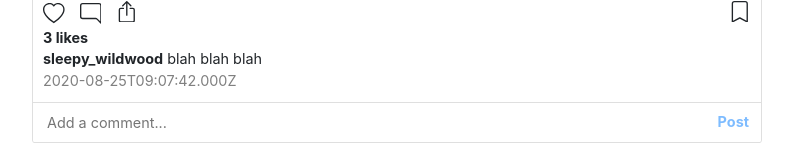
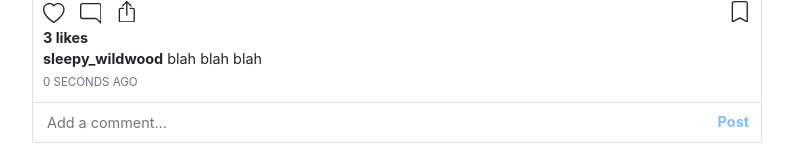
Before and after one commit to kwkarlwang/instagram-clone, a React (Create React App) app: page / in a window 1280 px wide. Shown: the part 706-856 px from the top of the page, without its empty margins (243-1036 px from the left). Built offline with nearby package versions, Linux system fonts and the light colour scheme.

Commit message:
feature: add correct comment time and post time

```diff
--- a/src/components/Comment.js
+++ b/src/components/Comment.js
@@ -1,6 +1,7 @@
 import React, { Component } from "react";
 import { Image, Row, Col } from "react-bootstrap";
 import { Heart, HeartFill } from "react-bootstrap-icons";
+import { createCommentTimeString } from "../helpers/time";
 
 export class Comment extends Component {
   constructor(props) {
@@ -16,7 +17,10 @@ export class Comment extends Component {
       commentLikes,
       commentLiked,
     } = comment;
-    const displayCommentTime = <span className="mr-2 text-muted">1h</span>;
+    const commentTimeString = createCommentTimeString(commentTime);
+    const displayCommentTime = (
+      <span className="mr-2 text-muted">{commentTimeString}</span>
+    );
     const likeOrLikes = commentLikes > 1 ? "likes" : "like";
     const displayLikes = commentLikes ? (
       <span className="mr-2 font-weight-bold text-muted">
--- a/src/components/LandscapePost.js
+++ b/src/components/LandscapePost.js
@@ -21,6 +21,7 @@ import { getPost, likePost } from "../actions/postActions";
 import { connect } from "react-redux";
 import { v4 as uuid } from "uuid";
 import PropTypes from "prop-types";
+import { createTimeString } from "../helpers/time";
 
 export class LandscapePost extends Component {
   constructor(props) {
@@ -103,6 +104,7 @@ export class LandscapePost extends Component {
       postUser,
       postLikes,
       postLiked,
+      postTime,
     } = this.props.post;
     const { comments } = this.props;
     const { commentText, cardHeight } = this.state;
@@ -174,6 +176,7 @@ export class LandscapePost extends Component {
         </Col>
       </Row>
     );
+    let timeString = createTimeString(postTime);
 
     return (
       <Row>
@@ -195,13 +198,19 @@ export class LandscapePost extends Component {
               <div className="align-middle">
                 {postLiked ? (
                   <HeartFill
+                    role="button"
                     onClick={this.onLike}
                     className="icons text-danger"
                   ></HeartFill>
                 ) : (
-                  <Heart onClick={this.onLike} className="icons"></Heart>
+                  <Heart
+                    role="button"
+                    onClick={this.onLike}
+                    className="icons"
+                  ></Heart>
                 )}
                 <ChatRight
+                  role="button"
                   className="icons"
                   onClick={() => this.inputRef.current.focus()}
                 ></ChatRight>
@@ -213,7 +222,7 @@ export class LandscapePost extends Component {
               </div>
               <div className="font-weight-bold text-body">{displayLikes}</div>
               <div className="font-small text-muted">
-                <small>2 HOURS AGO</small>
+                <small>{timeString}</small>
               </div>
             </Card.Footer>
             <Card.Footer className="text-muted bg-transparent">
--- a/src/components/Post.js
+++ b/src/components/Post.js
@@ -22,6 +22,7 @@ import { getComments, addComment } from "../actions/commentActions";
 import { getPost, likePost } from "../actions/postActions";
 import PropTypes from "prop-types";
 import { v4 as uuid } from "uuid";
+import { createTimeString } from "../helpers/time";
 
 export class Post extends Component {
   state = {
@@ -113,6 +114,8 @@ export class Post extends Component {
         </Col>
       </Row>
     );
+
+    let timeString = createTimeString(post.postTime);
     return (
       <Card>
         <Card.Body id="username-container">
@@ -135,13 +138,20 @@ export class Post extends Component {
           <div className="align-middle">
             {post.postLiked ? (
               <HeartFill
+                role="button"
                 onClick={this.onLike}
                 className="icons text-danger"
               ></HeartFill>
             ) : (
-              <Heart onClick={this.onLike} className="icons"></Heart>
+              <Heart
+                role="button"
+                onClick={this.onLike}
+                className="icons"
+              ></Heart>
             )}
-            <ChatRight className="icons"></ChatRight>
+            <a href={`${post.id}`} className="text-body">
+              <ChatRight className="icons"></ChatRight>
+            </a>
             <BoxArrowUp
               style={{ marginBottom: "0.3rem" }}
               className="icons"
@@ -156,7 +166,9 @@ export class Post extends Component {
             <span>{post.postDesc}</span>
           </Card.Text>
           {outerComments}
-          <Card.Text style={{ color: "grey" }}>{post.postTime}</Card.Text>
+          <Card.Text className="text-muted">
+            <small>{timeString}</small>
+          </Card.Text>
         </Card.Body>
         <ListGroup className="list-group-flush">
           <ListGroupItem className="add-a-comment">{addAComment}</ListGroupItem>
--- /dev/null
+++ b/src/helpers/time.js
@@ -0,0 +1,48 @@
+export const diffTime = (date) => {
+  const then = new Date(date);
+  const now = new Date();
+  const diff = now - then;
+  const seconds = diff / 1000;
+  const minutes = seconds / 60;
+  const hours = minutes / 60;
+  const days = hours / 24;
+  return {
+    seconds: Math.round(seconds),
+    minutes: Math.round(minutes),
+    hours: Math.round(hours),
+    days: Math.round(days),
+  };
+};
+export const createTimeString = (date) => {
+  const { seconds, minutes, hours, days } = diffTime(date);
+  let timeString = "";
+  if (days) {
+    const dayOrDays = days === 1 ? "DAY AGO" : "DAYS AGO";
+    timeString = `${days} ${dayOrDays}`;
+  } else if (hours) {
+    const hourOrHours = hours === 1 ? "HOUR AGO" : "HOURS AGO";
+    timeString = `${hours} ${hourOrHours}`;
+  } else if (minutes) {
+    const minuteOrMinutes = minutes === 1 ? "MINUTE AGO" : "MINUTES AGO";
+    timeString = `${minutes} ${minuteOrMinutes}`;
+  } else {
+    const secondOrSeconds = seconds === 1 ? "SECOND AGO" : "SECONDS AGO";
+    timeString = `${seconds} ${secondOrSeconds}`;
+  }
+  return timeString;
+};
+
+export const createCommentTimeString = (date) => {
+  const { seconds, minutes, hours, days } = diffTime(date);
+  let timeString = "";
+  if (days) {
+    timeString = `${days}d`;
+  } else if (hours) {
+    timeString = `${hours}h`;
+  } else if (minutes) {
+    timeString = `${minutes}m`;
+  } else {
+    timeString = `${seconds}s`;
+  }
+  return timeString;
+};
```
Also changed, not shown: src/reducers/commentReducer.js (+0 -11 lines).
